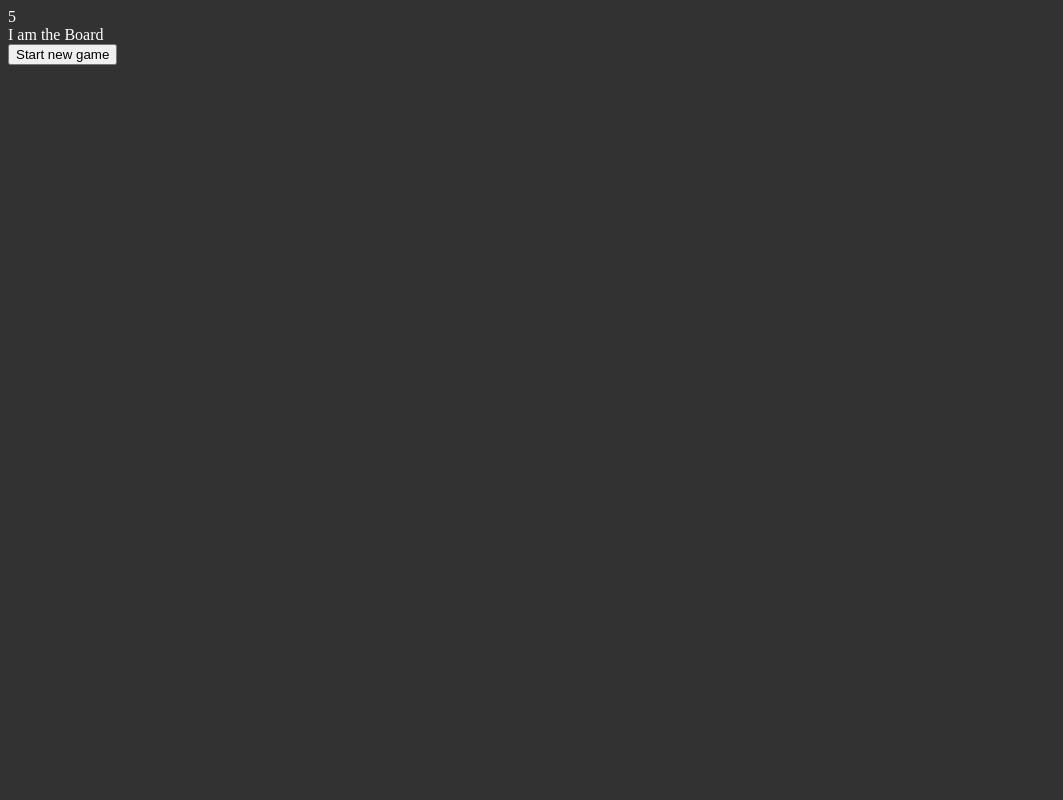
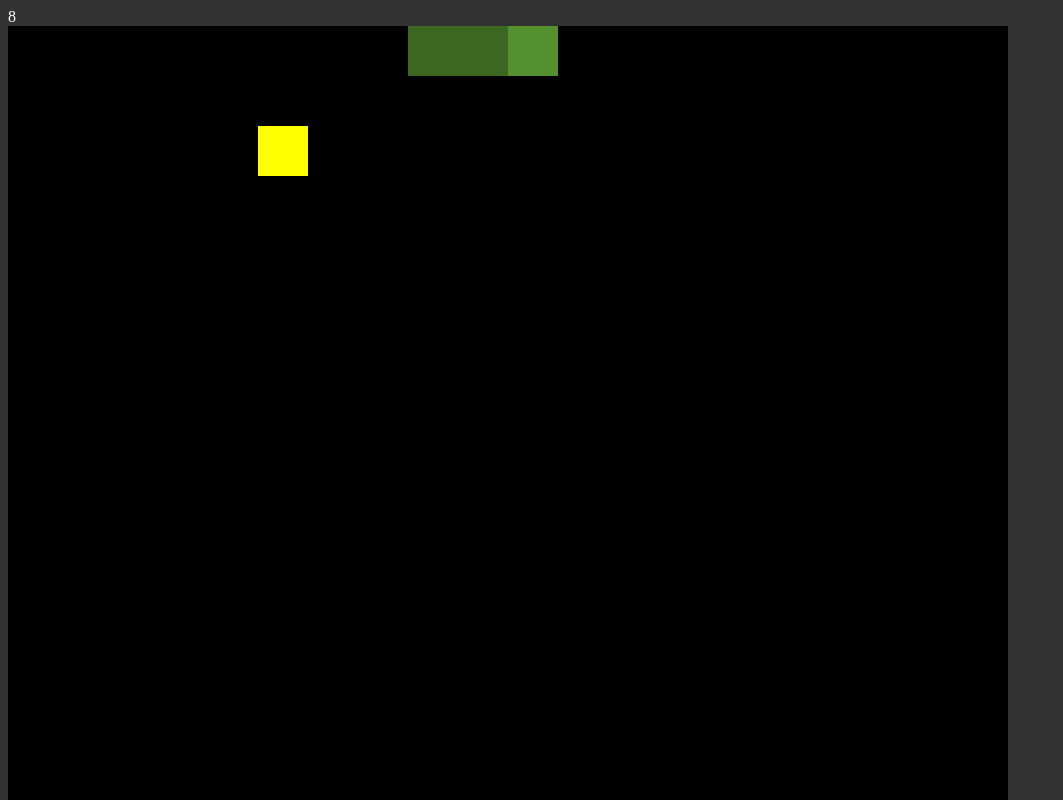
Before and after one commit to Treetion/Snake, a React app: page / in a window 1280 px wide. Shown: the top 800 px of the page, without its empty margins (0-1063 px from the left). Built offline with nearby package versions, Linux system fonts and the light colour scheme.

Commit message:
Add display and logic for snake moving and changing dir

```diff
--- a/src/App.js
+++ b/src/App.js
@@ -2,6 +2,9 @@ import React from "react";
 import { useEffect, useReducer } from "react";
 import "@/styles/app.css";
 import stateReducer from "@/utils/dispatch.js";
+import handleTimer from "@/utils/handleTimer";
+import moveSnake from "@/utils/moveSnake";
+import addKeyDownListener from "@/utils/addKeyDownListener";
 import Board from "@/components/board/board.js";
 import Header from "@/components/Header.js";
 import StartButton from "@/components/startButton.js";
@@ -11,24 +14,29 @@ const App = () => {
     timer: 0,
     running: true,
     direction: [0, 1],
-    snake: [JSON.stringify([0, 0]), JSON.stringify([0, 1])],
-    food: "",
+    snake: [
+      JSON.stringify([0, 0]),
+      JSON.stringify([0, 1]),
+      JSON.stringify([0, 2]),
+    ],
+    food: [2, 5],
     score: 0,
     highScore: 0,
   });
 
   useEffect(() => {
-    let timerId;
-    if (state.running) {
-      timerId = setTimeout(() => {
-        dispatch({ type: "increment timer" });
-      }, 1000);
-    } else {
-      dispatch({ type: "reset timer" });
-    }
+    const timeoutId = handleTimer(state.running, dispatch);
+    return () => clearTimeout(timeoutId);
+  }, [state.timer, state.running]);
 
-    return () => clearTimeout(timerId);
-  }, [state.timer, state.running]);
+  useEffect(() => {
+    moveSnake(state.running, state.timer, dispatch);
+  }, [state.timer]);
+
+  useEffect(() => {
+    const removeListener = addKeyDownListener(dispatch, state.direction);
+    return () => removeListener();
+  }, [state.timer]);
 
   return (
     <div className="container">
--- a/src/components/Board/Board.js
+++ b/src/components/Board/Board.js
@@ -1,8 +1,22 @@
 import React from "react";
-import "@/styles/Board.css";
+import "@/styles/components/Board.css";
+import Cell from "@/components/Board/Cell.js";
+import GRID_SIZE from "@/utils/params.js";
+
+const mapArr = Array(GRID_SIZE).fill(null);
 
 const Board = ({ state, dispatch }) => {
-  return <div>I am the Board</div>;
+  return (
+    <div className="board">
+      {mapArr.map((_, x) => (
+        <div className="board-row" key={x}>
+          {mapArr.map((_, y) => (
+            <Cell key={`${x}-${y}`} x={x} y={y} state={state} />
+          ))}
+        </div>
+      ))}
+    </div>
+  );
 };
 
 export default Board;
--- a/src/components/Board/Cell.js
+++ b/src/components/Board/Cell.js
@@ -1,7 +1,36 @@
 import React from "react";
+import "@/styles/components/Cell.css";
+import PropTypes from "prop-types";
 
-const Cell = ({ state }) => {
-  return;
+const Cell = ({ x, y, state }) => {
+  return <div className={getClass(x, y, state.snake, state.food)} />;
+};
+
+Cell.propTypes = {
+  x: PropTypes.number.isRequired,
+  y: PropTypes.number.isRequired,
+  state: PropTypes.shape({
+    snake: PropTypes.array.isRequired,
+    food: PropTypes.array.isRequired,
+  }).isRequired,
+};
+
+const getClass = (x, y, snake, food) => {
+  const cellStr = JSON.stringify([x, y]);
+  switch (true) {
+    case cellStr === snake[snake.length - 1]: {
+      return "board-cell board-cell--head";
+    }
+    case snake.includes(cellStr): {
+      return "board-cell board-cell--body";
+    }
+    case cellStr === JSON.stringify(food): {
+      return "board-cell board-cell--food";
+    }
+    default: {
+      return "board-cell";
+    }
+  }
 };
 
 export default Cell;
--- a/src/index.js
+++ b/src/index.js
@@ -1,11 +1,11 @@
-import React from "react";
+import React, { StrictMode } from "react";
 import ReactDOM from "react-dom/client";
 import App from "@/App.js";
 import "@/styles/global.css";
 
 const root = ReactDOM.createRoot(document.getElementById("root"));
 root.render(
-  <React.StrictMode>
+  <StrictMode>
     <App />
-  </React.StrictMode>,
+  </StrictMode>,
 );
--- /dev/null
+++ b/src/styles/components/Board.css
@@ -0,0 +1,18 @@
+.board {
+  background-color: black;
+  display: flex;
+  flex-direction: column;
+  width: 1000px;
+  height: 1000px;
+  align-items: center;
+  align-content: center;
+}
+
+.board-row {
+  width: 1000px;
+  height: 50px;
+  display: flex;
+  flex-direction: row;
+  align-items: center;
+  align-content: center;
+}
--- /dev/null
+++ b/src/styles/components/Cell.css
@@ -0,0 +1,18 @@
+.board-cell {
+  height: 50px;
+  width: 50px;
+  text-align: center;
+  align-content: center;
+}
+
+.board-cell--head {
+  background-color: #54902e;
+}
+
+.board-cell--body {
+  background-color: #3c6721;
+}
+
+.board-cell--food {
+  background-color: yellow;
+}
--- /dev/null
+++ b/src/utils/addKeyDownListener.js
@@ -0,0 +1,45 @@
+import React from "react";
+
+const addKeyDownListener = (dispatch, direction) => {
+  const keyDownHandler = createKeyDownHandler(dispatch, direction);
+  document.addEventListener("keydown", keyDownHandler);
+  return () => document.removeEventListener("keydown", keyDownHandler);
+};
+
+const createKeyDownHandler = (dispatch, direction) => {
+  return (e) => {
+    const keyCode = e.keyCode;
+    const dirStr = JSON.stringify(direction);
+    let newDir = [];
+    let opposite = "";
+
+    switch (keyCode) {
+      case 37: {
+        newDir = [0, -1];
+        opposite = JSON.stringify([0, 1]);
+        break;
+      }
+      case 38: {
+        newDir = [-1, 0];
+        opposite = JSON.stringify([1, 0]);
+        break;
+      }
+      case 39: {
+        newDir = [0, 1];
+        opposite = JSON.stringify([0, -1]);
+        break;
+      }
+      case 40: {
+        newDir = [1, 0];
+        opposite = JSON.stringify([-1, 0]);
+        break;
+      }
+    }
+
+    if (newDir.length === 2 && opposite !== dirStr) {
+      dispatch({ type: "change direction", data: newDir });
+    }
+  };
+};
+
+export default addKeyDownListener;
--- a/src/utils/dispatch.js
+++ b/src/utils/dispatch.js
@@ -15,13 +15,13 @@ const stateReducer = (state, action) => {
       return { ...state, timer: 0 };
     }
 
-    case "advance snake": {
+    case "move snake": {
       const head = JSON.parse(state.snake[state.snake.length - 1]);
-      const newHead = [
-        head[0] + state.direction[0],
-        head[1] + state.direciton[1],
-      ];
-      const newSnake = [...state, JSON.stringify(newHead)];
+      const newHead = wrapSnake(
+        [head[0] + state.direction[0], head[1] + state.direction[1]],
+        GRID_SIZE,
+      );
+      const newSnake = [...state.snake, JSON.stringify(newHead)];
 
       if (data && data === "eat") {
         return { ...state, snake: newSnake };
@@ -82,6 +82,19 @@ const stateReducer = (state, action) => {
       }
     }
 
+    case "reset": {
+      // Update food logic, make food an impossible big coord when resetting
+      return {
+        ...state,
+        timer: 0,
+        running: false,
+        direction: [0, 1],
+        snake: [JSON.stringify([0, 0]), JSON.stringify([0, 1])],
+        food: [2, 5],
+        score: 0,
+      };
+    }
+
     default: {
       warnInvalidAction();
     }
@@ -92,4 +105,18 @@ const warnInvalidAction = (action) => {
   console.warn("Invalid dispatch action", action);
 };
 
+const wrapSnake = (head, GRID_SIZE) => {
+  if (head[0] === GRID_SIZE) {
+    return [0, head[1]];
+  } else if (head[1] === GRID_SIZE) {
+    return [head[0], 0];
+  } else if (head[0] === -1) {
+    return [GRID_SIZE - 1, head[1]];
+  } else if (head[1] === -1) {
+    return [head[0], GRID_SIZE - 1];
+  } else {
+    return head;
+  }
+};
+
 export default stateReducer;
--- /dev/null
+++ b/src/utils/getFood.js
@@ -0,0 +1,5 @@
+import React from "react";
+
+const getFood = () => {};
+
+export default getFood;
--- /dev/null
+++ b/src/utils/handleTimer.js
@@ -0,0 +1,16 @@
+import React from "react";
+
+const handleTimer = (running, dispatch) => {
+  let timeoutId;
+  if (running) {
+    timeoutId = setTimeout(() => {
+      dispatch({ type: "increment timer" });
+    }, 1000);
+  } else {
+    dispatch({ type: "reset timer" });
+  }
+
+  return timeoutId;
+};
+
+export default handleTimer;
--- /dev/null
+++ b/src/utils/moveSnake.js
@@ -0,0 +1,10 @@
+import React from "react";
+
+const moveSnake = (running, timer, dispatch) => {
+  // Handle logic of eating and game losing here
+  if (running && timer > 0) {
+    dispatch({ type: "move snake" });
+  }
+};
+
+export default moveSnake;
```
Also changed, not shown: src/styles/Board.css (deleted).
